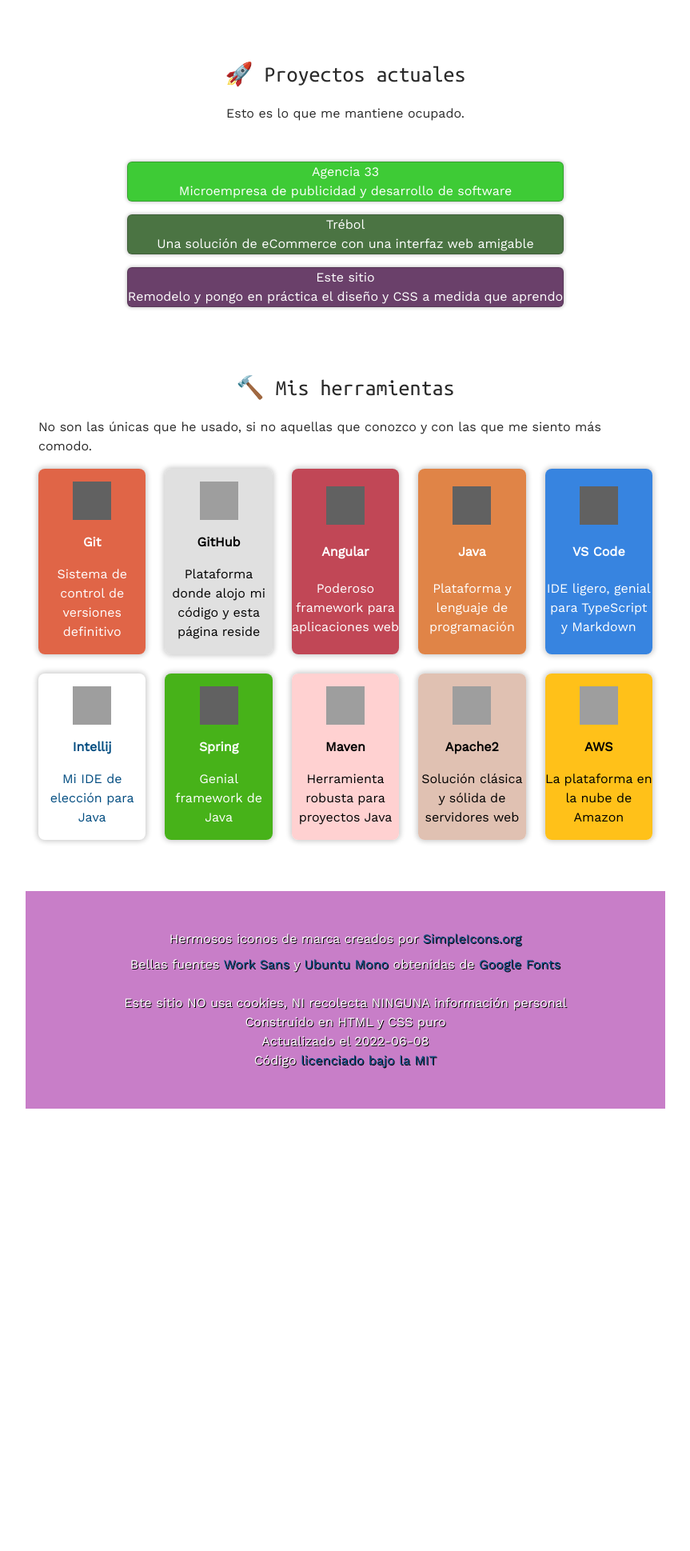
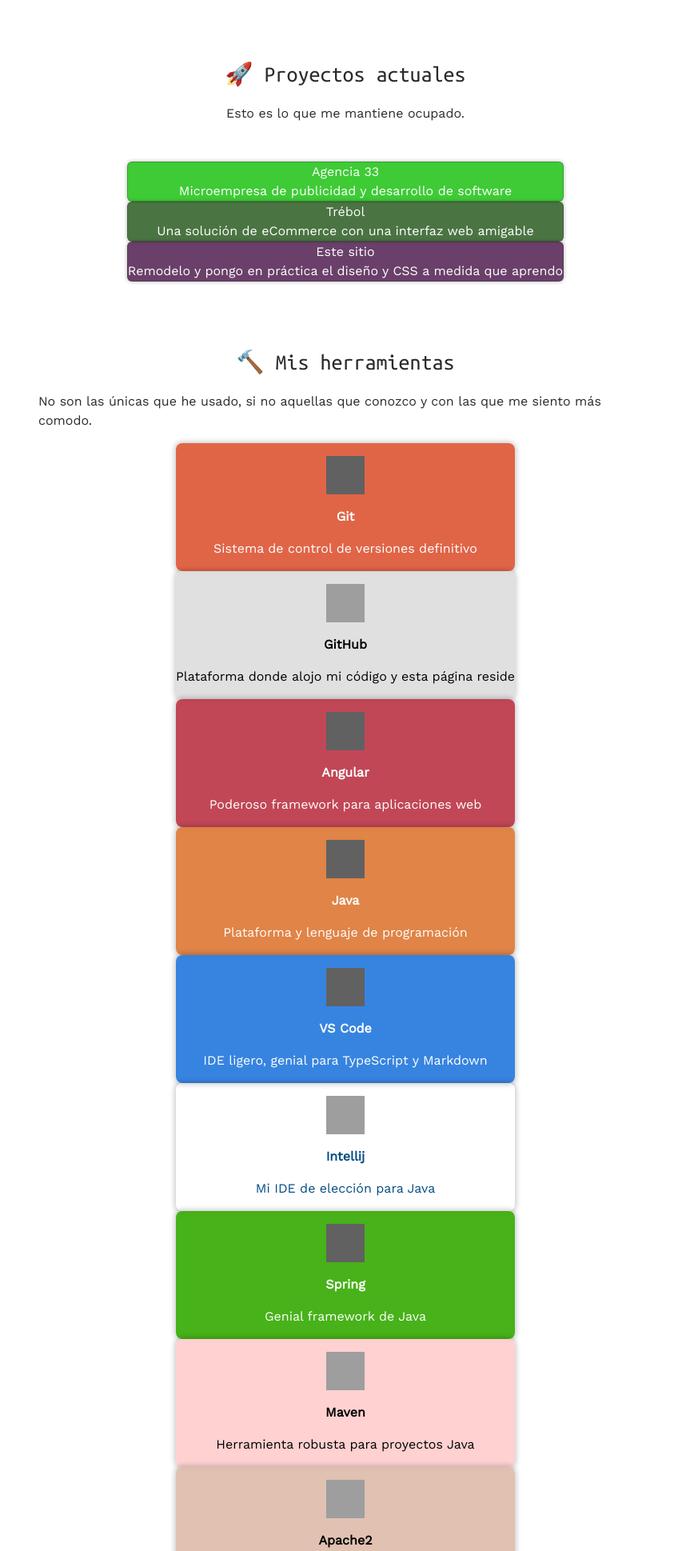
Before and after one commit to bglamadrid/bglamadrid.github.io, a web app: file index.es.html in a window 1280 px wide. Shown: the part 600-2539 px from the top of the page at 80% size, without its empty margins (208-1071 px from the left). Before the commit the page ends 1986 px from the top, so only its background shows below. Run offline with its HTML, style and script files only (its server is not run), Linux system fonts and the light colour scheme; style sheets or scripts are compiled from the project's sources; grey boxes are pictures that could not be loaded.

Commit message:
refactor(css): prefer tailwindcss grid util.class

```diff
--- a/src/includes/styles.pug
+++ b/src/includes/styles.pug
@@ -8,7 +8,6 @@
     'elements/header.css',
     'elements/text.css',
     'classes/card.css',
-    'classes/card-grid.css',
     'classes/credits-list.css',
     'classes/forkme.css',
     'classes/icon.css',
--- a/src/styles/classes/card-grid.css
+++ /dev/null
@@ -1,6 +0,0 @@
-.card-grid {
-  display: grid;
-  justify-content: center;
-  align-items: stretch;
-  gap: 1rem;
-}
--- a/src/views/index.pug
+++ b/src/views/index.pug
@@ -54,7 +54,7 @@
         div.container
           h2 🚀 Ongoing projects
           p These are the things that keep me busy.
-          div.card-grid
+          .grid
             a.agencia33.card(href='https://agencia33.cl'
             target='_blank' rel='noopener')
               span Agencia 33
@@ -70,7 +70,7 @@
         div.container
           h2 🔨 Tools I use
           p These ain't the -only- ones I've used, just the 'my-most-frequently' ones.
-          div.card-grid
+          .grid
             each t in data.tech
               +tech-card(t.shortName, t.name, t.description, t.url, t.iconSrc)
       footer
```
